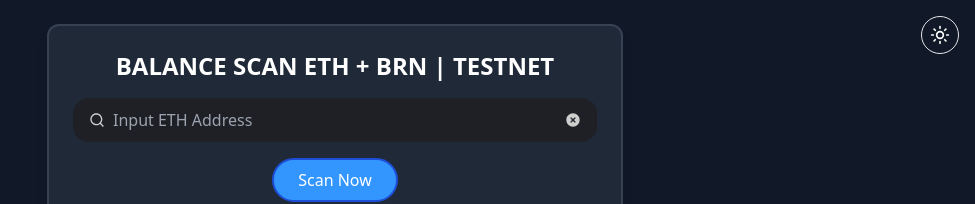
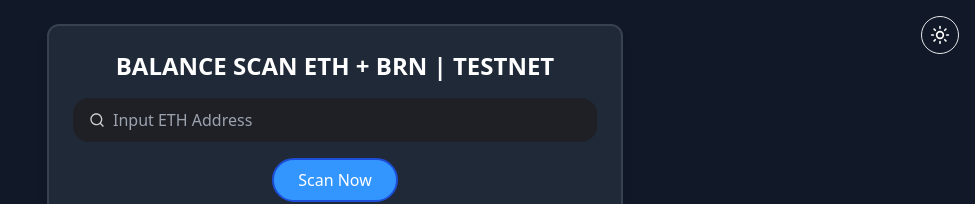
Before and after one commit to saifulabidin/balancescan-fullstack, a React (Create React App) app in the folder client/: page / in a window 1280 px wide. Shown: the top 204 px of the page, without its empty margins (305-1280 px from the left). Built offline with nearby package versions, Linux system fonts and the light colour scheme.

Commit message:
modified:   client/src/App.js

```diff
--- a/client/src/App.js
+++ b/client/src/App.js
@@ -113,9 +113,10 @@
             >
               <path d="M18.031 16.6168L22.3137 20.8995L20.8995 22.3137L16.6168 18.031C15.0769 19.263 13.124 20 11 20C6.032 20 2 15.968 2 11C2 6.032 6.032 2 11 2C15.968 2 20 6.032 20 11C20 13.124 19.263 15.0769 18.031 16.6168ZM16.0247 15.8748C17.2475 14.6146 18 12.8956 18 11C18 7.1325 14.8675 4 11 4C7.1325 4 4 7.1325 4 11C4 14.8675 7.1325 18 11 18C12.8956 18 14.6146 17.2475 15.8748 16.0247L16.0247 15.8748Z" />
             </svg>
+            {address && (
               <button
                 type="button"
-              className="absolute text-[#cecece] hover:opacity-50 active:text-t3rn-pink"
+                className="absolute text-[#cecece] hover:opacity-50"
                 style={{ top: "calc(50% - 8px)", right: "16px", opacity: 1 }}
                 onClick={() => setAddress("")}
               >
@@ -129,11 +130,12 @@
                   <path d="M12 22C6.47715 22 2 17.5228 2 12C2 6.47715 6.47715 2 12 2C17.5228 2 22 6.47715 22 12C22 17.5228 17.5228 22 12 22ZM12 10.5858L9.17157 7.75736L7.75736 9.17157L10.5858 12L7.75736 14.8284L9.17157 16.2426L12 13.4142L14.8284 16.2426L16.2426 14.8284L13.4142 12L16.2426 9.17157L14.8284 7.75736L12 10.5858Z" />
                 </svg>
               </button>
+            )}
           </div>
           <div className="flex justify-center items-center">
             <button
               onClick={fetchBalance}
-              className="bg-[#3396FF] px-6 py-2 rounded-full border-2 border-blue-700 hover:bg-blue-700 transition focus:outline-none focus:ring-2 focus:ring-offset-2 focus:ring-[rgb(38,181,98)] active:bg-[rgb(38,181,98)]"
+              className="bg-[#3396FF] px-6 py-2 rounded-full border-2 border-blue-700 hover:bg-blue-700 transition focus:outline-none focus:ring-2 focus:ring-offset-2 active:bg-blue-700"
             >
               Scan Now
             </button>
@@ -171,8 +173,8 @@
                     className={cn(
                       "flex justify-between items-center p-4 rounded-2xl shadow hover:scale-[1.02] transition",
                       dark
-                        ? "bg-gray-700 hover:bg-[rgb(38,181,98)]"
-                        : "bg-white hover:bg-[rgb(38,181,98)]"
+                        ? "bg-gray-700"
+                        : "bg-white"
                     )}
                   >
                     <div className="flex items-center gap-2">
```
Lines whose indentation alone changed are shown as unchanged.
